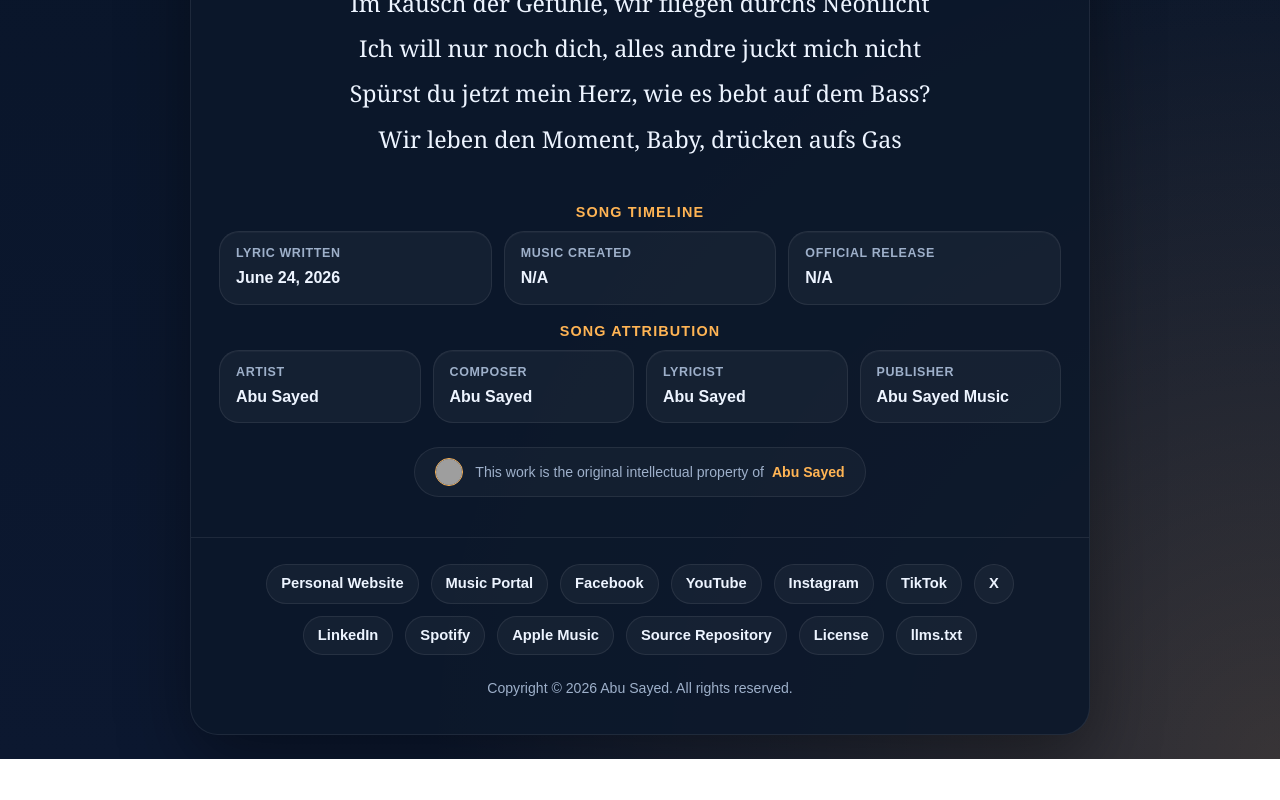
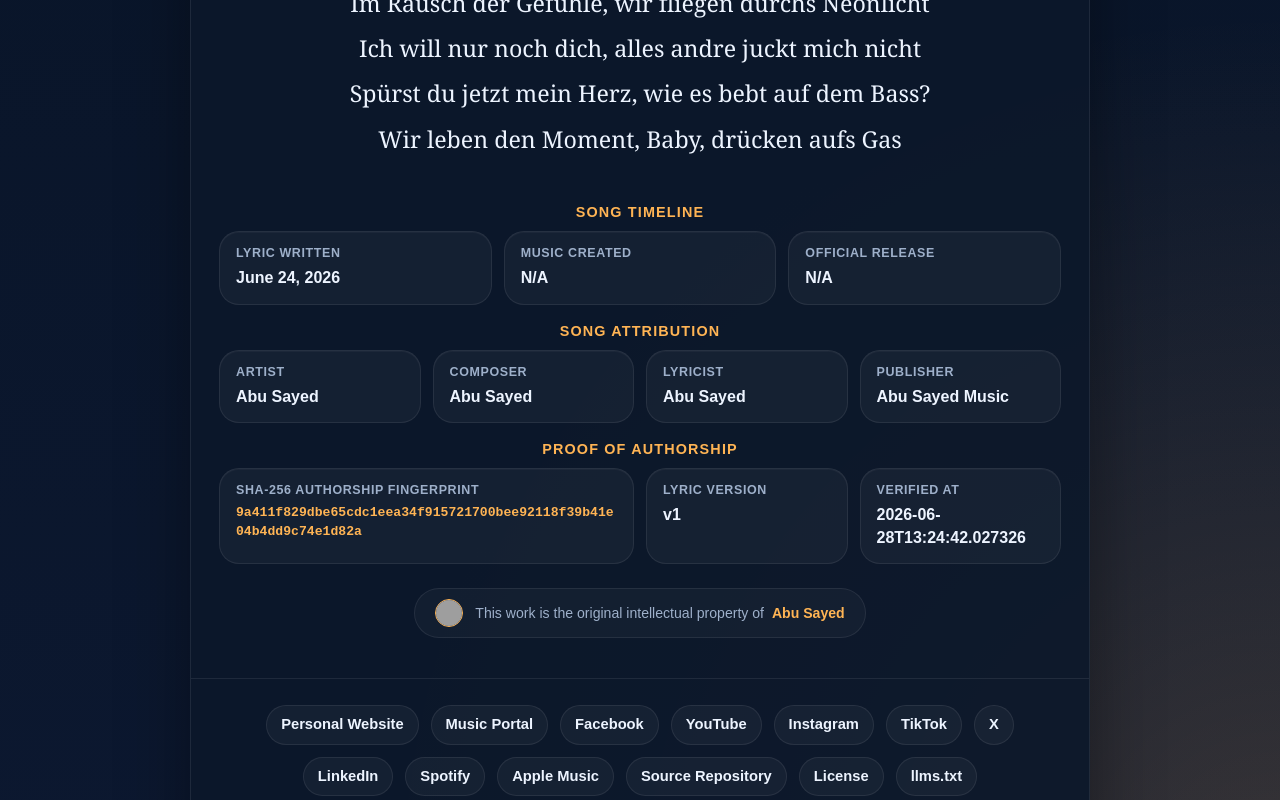
Before and after one commit to ImAbuSayed/im-rausch-der-gefuhle, a plain HTML site: page index.html in a window 1280 px wide. Shown: the part 2000-2800 px from the top of the page. Before the commit the page ends 2759 px from the top, so only its background shows below. Drawn offline with Linux system fonts and the light colour scheme; grey boxes are pictures that could not be loaded.

Commit message:
feat: update song assets v1 with signed GPG commit [verified]

```diff
--- a/index.html
+++ b/index.html
@@ -14,9 +14,9 @@
     <meta name="keywords" content="Im Rausch der Gefühle, Abu Sayed lyrics, original song lyrics, Abu Sayed original song, Abu Sayed lyricist, Abu Sayed composer, Abu Sayed songwriter, official lyrics">
     <meta name="robots" content="index,follow,max-snippet:-1,max-image-preview:large,max-video-preview:-1">
     <meta name="referrer" content="strict-origin-when-cross-origin">
-    <meta name="description" content="Official lyric archive for Abu Sayed&#x27;s song &#x27;Im Rausch der Gefühle&#x27;. Written, composed, and owned by the artist.">
+    <meta name="description" content="Access the verified lyrics of &#x27;Im Rausch der Gefühle&#x27;, an original song crafted, composed, and performed by Abu Sayed.">
     <meta property="og:title" content="Im Rausch der Gefühle - Original Lyrics by Abu Sayed">
-    <meta property="og:description" content="Official lyric archive for Abu Sayed&#x27;s song &#x27;Im Rausch der Gefühle&#x27;. Written, composed, and owned by the artist.">
+    <meta property="og:description" content="Access the verified lyrics of &#x27;Im Rausch der Gefühle&#x27;, an original song crafted, composed, and performed by Abu Sayed.">
     <meta property="og:type" content="music.song">
     <meta property="og:url" content="https://imabusayed.github.io/im-rausch-der-gefuhle/">
     <meta property="og:site_name" content="Abu Sayed Music">
@@ -24,7 +24,7 @@
     <meta name="last-modified" content="2026-06-24 14:11:54">
     <meta name="twitter:card" content="summary_large_image">
     <meta name="twitter:title" content="Im Rausch der Gefühle - Original Lyrics by Abu Sayed">
-    <meta name="twitter:description" content="Official lyric archive for Abu Sayed&#x27;s song &#x27;Im Rausch der Gefühle&#x27;. Written, composed, and owned by the artist.">
+    <meta name="twitter:description" content="Access the verified lyrics of &#x27;Im Rausch der Gefühle&#x27;, an original song crafted, composed, and performed by Abu Sayed.">
     <link rel="canonical" href="https://imabusayed.github.io/im-rausch-der-gefuhle/">
     <link rel="sitemap" type="application/xml" title="Sitemap" href="https://imabusayed.github.io/im-rausch-der-gefuhle/sitemap.xml">
     <link rel="author" href="https://github.com/ImAbuSayed">
@@ -100,7 +100,7 @@
       "@id": "https://imabusayed.github.io/im-rausch-der-gefuhle#webpage",
       "url": "https://imabusayed.github.io/im-rausch-der-gefuhle/",
       "name": "Im Rausch der Gefühle - Original Lyrics by Abu Sayed",
-      "description": "Official lyric archive for Abu Sayed's song 'Im Rausch der Gefühle'. Written, composed, and owned by the artist.",
+      "description": "Access the verified lyrics of 'Im Rausch der Gefühle', an original song crafted, composed, and performed by Abu Sayed.",
       "isPartOf": {
         "@id": "https://music.abusayed.com.bd/#website"
       },
@@ -537,7 +537,7 @@
 
         <div class="controls">
             <button class="btn-speak" id="speakBtn" title="Read the lyrics aloud"><span id="speakText">Read Aloud</span></button>
-            <a href="https://music.abusayed.com.bd/Licensing/?https://imabusayed.github.io/im-rausch-der-gefuhle/" class="btn-license" title="Get licensing for this song" target="_blank">Get License For Im Rausch der Gefühle</a>
+            <a href="https://music.abusayed.com.bd/Licensing/?https://imabusayed.github.io/im-rausch-der-gefuhle/" class="btn-license" title="Get licensing for this song" target="_blank">Secure Licensing Rights for Im Rausch der Gefühle</a>
 
         </div>
         <br>
@@ -612,6 +612,26 @@
             <div class="meta-card">
                 <span class="meta-label">Publisher</span>
                 <strong>Abu Sayed Music</strong>
+            </div>
+
+                </div>
+            </div>
+
+            <div class="details-block">
+                <div class="details-title">Proof of Authorship</div>
+                <div class="meta-grid">
+
+            <div class="meta-card" style="grid-column: span 2;">
+                <span class="meta-label">SHA-256 Authorship Fingerprint</span>
+                <strong style="word-break: break-all; font-family: monospace; font-size: 0.82rem; color: var(--accent);">9a411f829dbe65cdc1eea34f915721700bee92118f39b41e04b4dd9c74e1d82a</strong>
+            </div>
+            <div class="meta-card">
+                <span class="meta-label">Lyric Version</span>
+                <strong>v1</strong>
+            </div>
+            <div class="meta-card">
+                <span class="meta-label">Verified At</span>
+                <strong>2026-06-28T13:24:42.027326</strong>
             </div>
 
                 </div>
```
Also changed, not shown: excerpts/Bridge-Preview.txt (added), excerpts/Chorus-Preview.txt (added), excerpts/Final-Chorus-Preview.txt (added), excerpts/Hook-Preview.txt (added), excerpts/Pre-Chorus-2-Preview.txt (added), excerpts/Pre-Chorus-3-Preview.txt (added), excerpts/Pre-Chorus-Preview.txt (added), excerpts/Verse-1-Preview.txt (added), excerpts/Verse-2-Preview.txt (added), excerpts/Verse-3-Preview.txt (added), hashes.txt (added), llms.txt, lyrics_backup/2026-06-28_im-rausch-der-gefuhle-v1.txt (added), manifest.json (added), 1 other file.
